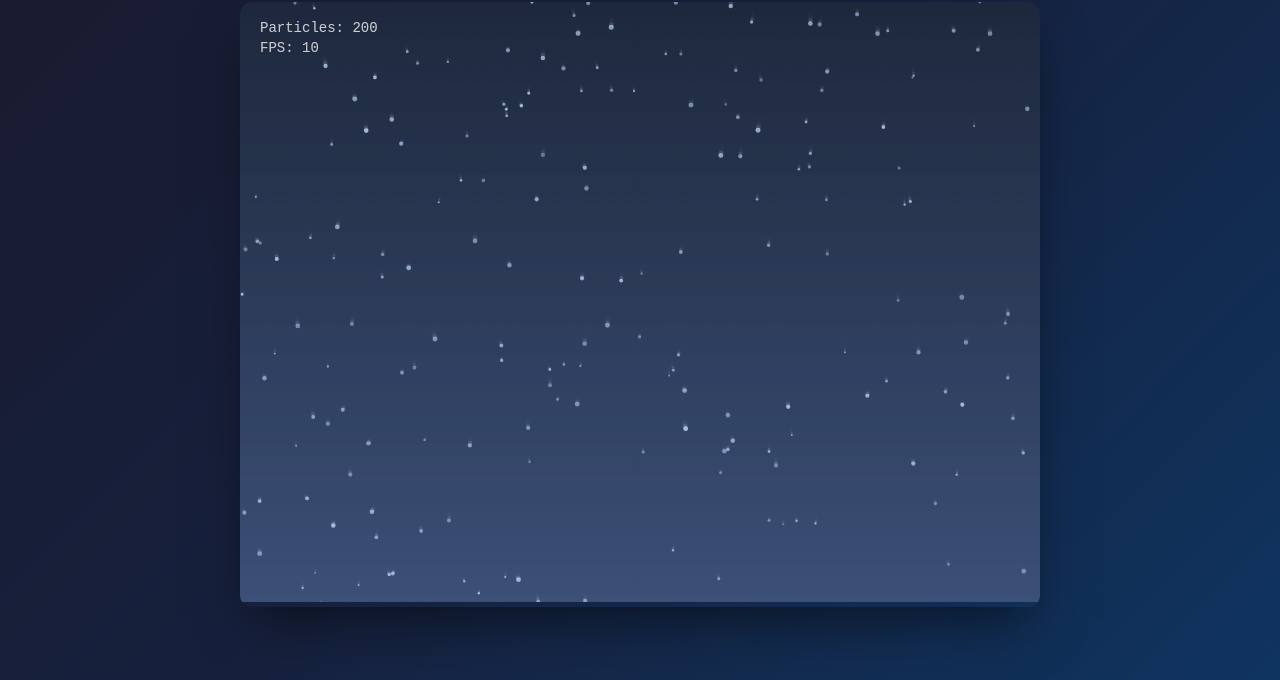
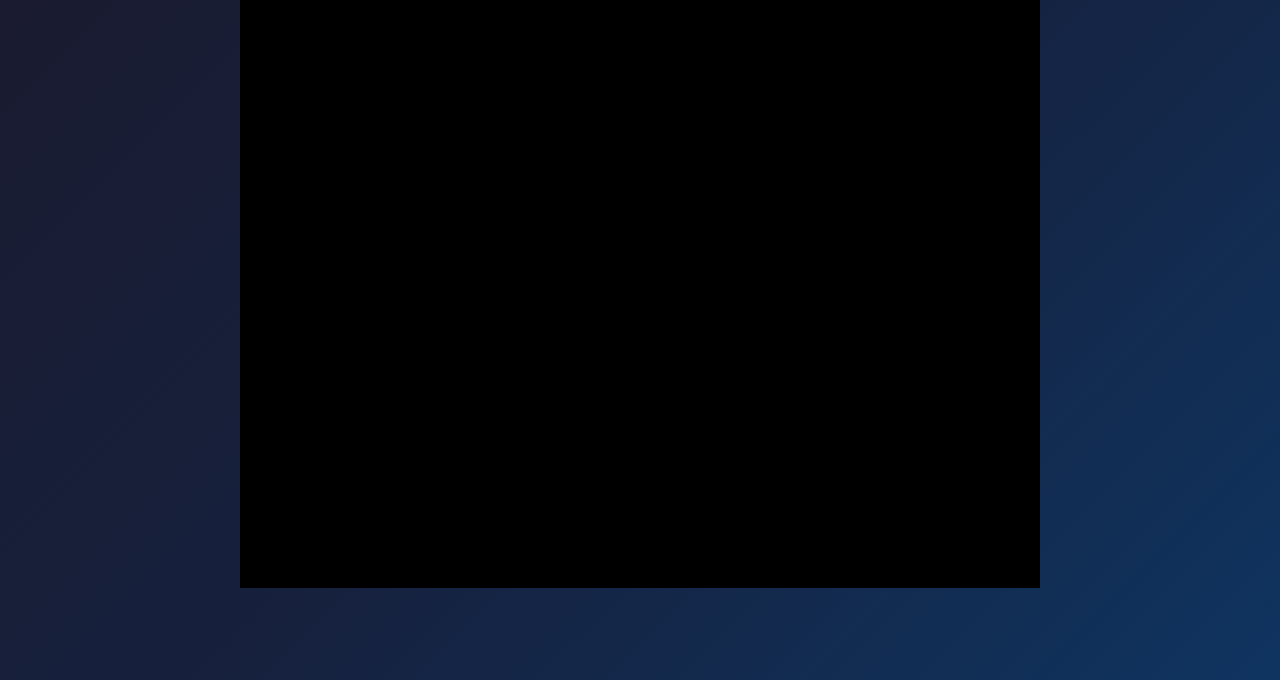
Before and after one commit to rrozander/Weather-Simulation, a website built with Vite: page index.html in a window 1280 px wide. Shown: the part 120-800 px from the top of the page. Built offline with nearby package versions, Linux system fonts and the light colour scheme; animation ran at ten frames a second.

Commit message:
Grid creation and increase cell density on click

```diff
--- a/index.html
+++ b/index.html
@@ -44,7 +44,6 @@
   </head>
   <body>
     <main>
-      <h1>Weather Simulation</h1>
       <div id="canvas-container"></div>
     </main>
     <script type="module" src="/src/main.ts"></script>
--- /dev/null
+++ b/src/grid.ts
@@ -0,0 +1,35 @@
+export interface Cell {
+  density: number;
+  xv: number; // X velocity
+  yv: number; // Y velocity
+}
+
+
+export class Grid {
+  height: number;
+  width: number;
+  cells: Cell[];
+
+  constructor(width: number, height: number) {
+    this.height = height;
+    this.width = width;
+    this.cells = Array.from({ length: height * width }, () => ({
+      density: 0,
+      xv: 0,
+      yv: 0,
+    }));
+  }
+
+  getCell(x: number, y: number): Cell {
+    return this.cells[x + (y * this.width)];
+  }
+
+  diffuseCell(x: number, y: number) {
+    const cell = this.getCell(x, y);
+    const cellX1 = this.getCell(x + 1, y);
+    const cellX2 = this.getCell(x - 1, y);
+    const cellY1 = this.getCell(x, y + 1);
+    const cellY2 = this.getCell(x, y - 1);
+    cell.density
+  }
+}
--- a/src/main.ts
+++ b/src/main.ts
@@ -1,89 +1,67 @@
 import p5 from 'p5';
+import { Cell, Grid } from './grid';
+
+const windowWidth = 800;
+const windowHeight = 600;
+const frameRate = 10;
+const cellSize = 10;
+
+let grid: Grid;
 
 const sketch = (p: p5) => {
-  const particles: Particle[] = [];
-  const numParticles = 200;
+  p.setup = () => setup(p);
+  p.draw = () => draw(p);
+  p.mousePressed = () => mousePressed(p);
+};
 
-  class Particle {
-    x: number;
-    y: number;
-    vx: number;
-    vy: number;
-    size: number;
-    alpha: number;
 
-    constructor() {
-      this.x = p.random(p.width);
-      this.y = p.random(-100, p.height);
-      this.vx = p.random(-0.5, 0.5);
-      this.vy = p.random(1, 3);
-      this.size = p.random(2, 5);
-      this.alpha = p.random(100, 200);
+function setup(p: p5) {
+  p.createCanvas(windowWidth, windowHeight);
+  grid = new Grid(windowWidth / cellSize, windowHeight / cellSize);
+
+  p.frameRate(frameRate);
+  console.log("Canvas created");
+}
+
+
+function draw(p: p5) {
+  p.background("rgb(62, 199, 241)");
+
+  drawGrid(p, grid);
+  drawCoords(p);
+}
+
+
+function drawCoords (p: p5) {
+    //x and y text
+    p.fill("rgb(2, 118, 5)");
+    p.textSize(12)
+    if (p.mouseX > 0 && p.mouseX < p.width && p.mouseY > 0 && p.mouseY < p.height) {
+      p.text(`${p.mouseX}, ${p.mouseY}`, 20, 20);
     }
+}
 
-    update() {
-      this.x += this.vx;
-      this.y += this.vy;
 
-      // Add some wind effect
-      this.vx += p.random(-0.01, 0.01);
-      this.vx = p.constrain(this.vx, -1, 1);
+function drawGrid (p: p5, grid: Grid) {
+  for (let y = 0; y < grid.height; y++) {
+    for (let x = 0; x < grid.width; x++) {
 
-      // Reset particle when it goes off screen
-      if (this.y > p.height + 10) {
-        this.y = p.random(-50, -10);
-        this.x = p.random(p.width);
-      }
-      if (this.x < -10) this.x = p.width + 10;
-      if (this.x > p.width + 10) this.x = -10;
-    }
+      const cell = grid.getCell(x, y);
+      p.fill(cell.density * 255);
+      p.rect(x * cellSize, y * cellSize, cellSize, cellSize);
 
-    draw() {
-      p.noStroke();
-      p.fill(200, 220, 255, this.alpha);
-      p.ellipse(this.x, this.y, this.size);
+      //grid.diffuseCell(x, y);
     }
   }
+}
 
-  p.setup = () => {
-    const container = document.getElementById('canvas-container');
-    const canvas = p.createCanvas(800, 600);
-    if (container) {
-      canvas.parent(container);
-    }
 
-    // Initialize particles
-    for (let i = 0; i < numParticles; i++) {
-      particles.push(new Particle());
-    }
-  };
+function mousePressed (p: p5) {
+  const cellX = Math.floor(p.mouseX / cellSize);
+  const cellY = Math.floor(p.mouseY / cellSize);
+  const cell = grid.getCell(cellX, cellY);
+  cell.density = Math.min(cell.density + 0.1, 1);
+}
 
-  p.draw = () => {
-    // Create gradient background
-    const c1 = p.color(30, 40, 60);
-    const c2 = p.color(60, 80, 120);
-
-    for (let y = 0; y < p.height; y++) {
-      const inter = p.map(y, 0, p.height, 0, 1);
-      const c = p.lerpColor(c1, c2, inter);
-      p.stroke(c);
-      p.line(0, y, p.width, y);
-    }
-
-    // Update and draw particles
-    for (const particle of particles) {
-      particle.update();
-      particle.draw();
-    }
-
-    // Display info
-    p.fill(255, 255, 255, 180);
-    p.noStroke();
-    p.textSize(14);
-    p.textFont('monospace');
-    p.text(`Particles: ${particles.length}`, 20, 30);
-    p.text(`FPS: ${Math.round(p.frameRate())}`, 20, 50);
-  };
-};
 
 new p5(sketch);
```
